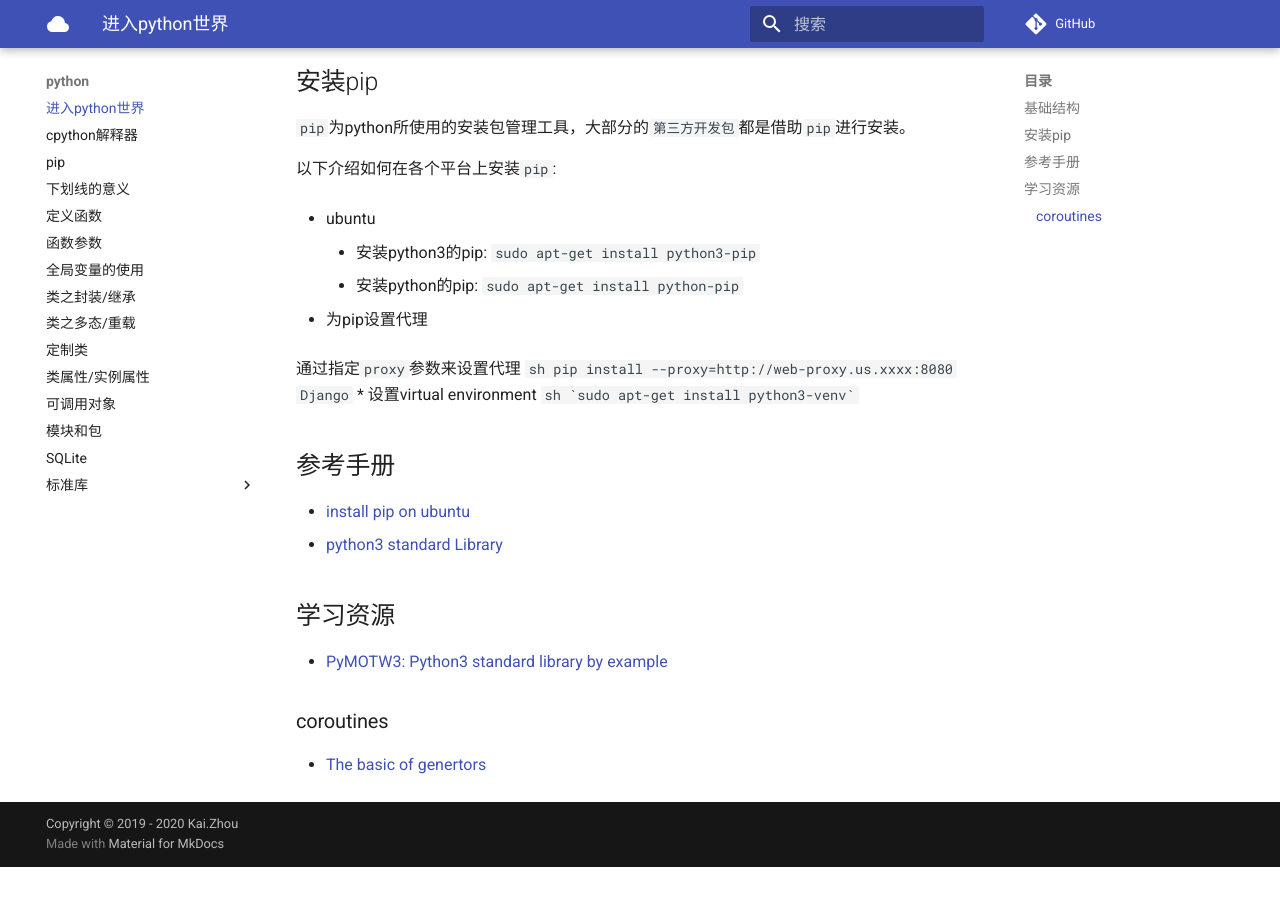
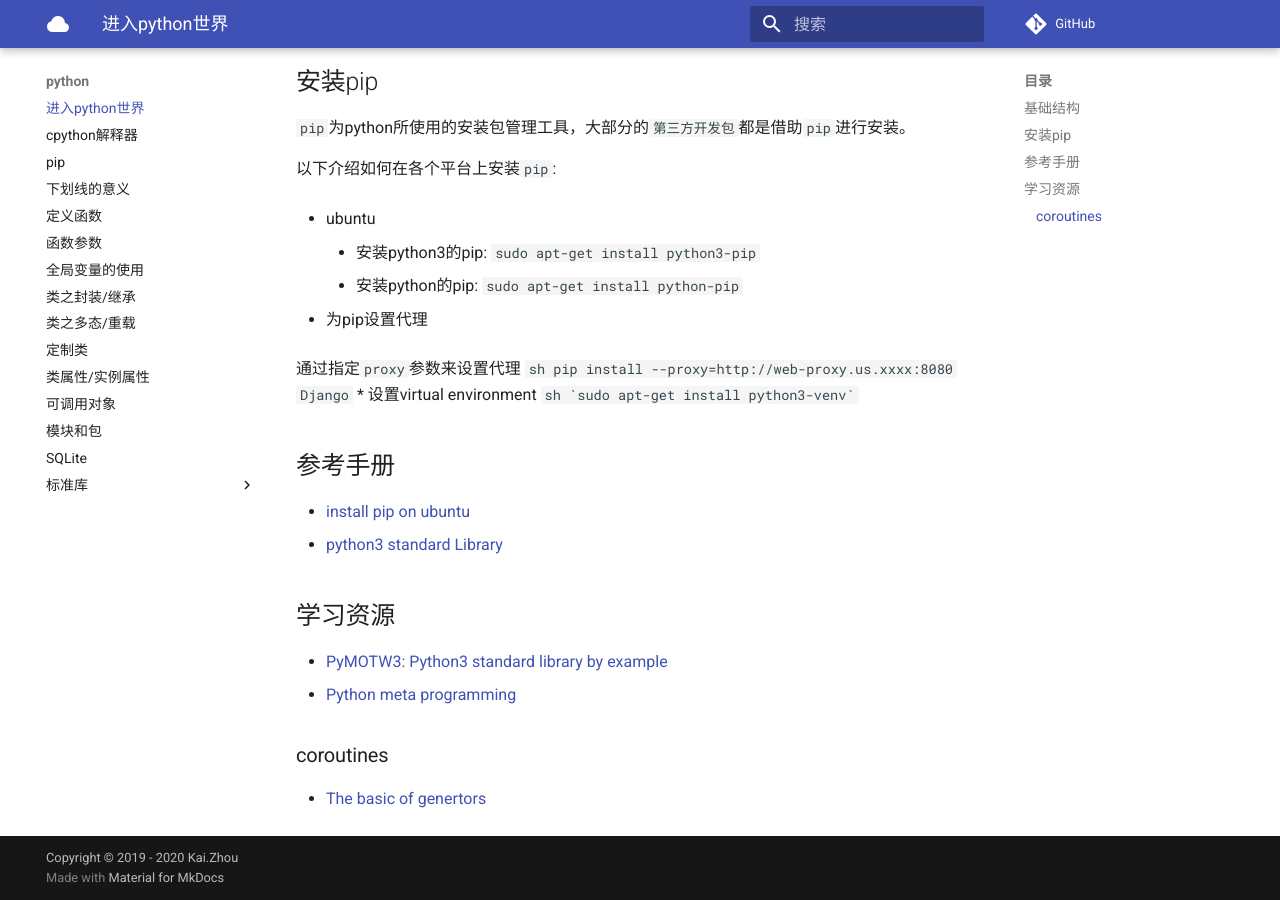
Before and after one commit to zhoukaidev/ks_blog, an MkDocs documentation site: the page built from docs/python/home.md, in a window 1280 px wide and 900 px high, scrolled down 567 px. Built offline with MkDocs 1.6.1 and Material for MkDocs 9.7.7, drawn with Linux system fonts in a browser that asks for light colours; comment, search, counter and statistics services are not loaded; before the commit the page ends 1434 px from its top, so only the background shows below that.

Commit message:
Update home.md

```diff
--- a/docs/python/home.md
+++ b/docs/python/home.md
@@ -35,6 +35,7 @@
 ## 学习资源
 
 * [PyMOTW3: Python3 standard library by example](https://pymotw.com/3/index.html)
+* [Python meta programming](https://medium.com/fintechexplained/advanced-python-metaprogramming-980da1be0c7d)
 
 ### coroutines
 
```
